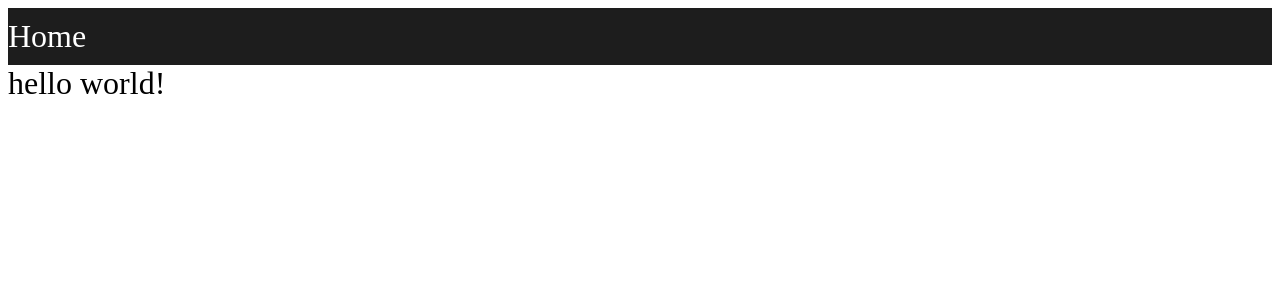
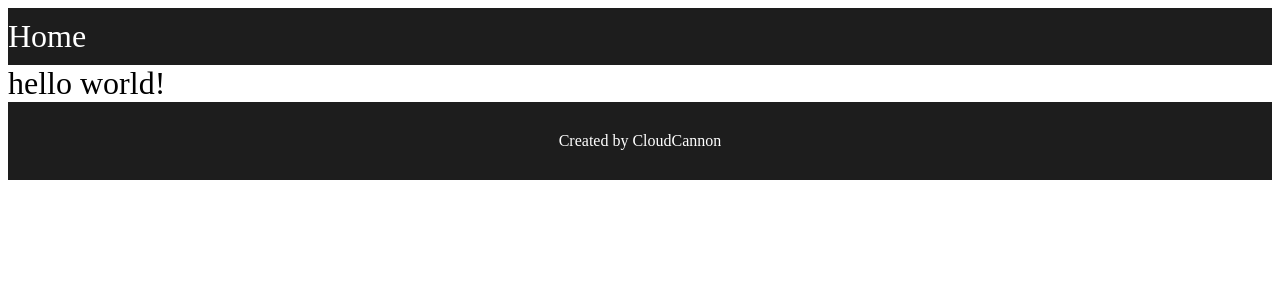
Before and after one commit to collinbrownwriting/writerly, a Jekyll site: the page built from index.html, in a window 1280 px wide. Shown: the top 300 px of the page. Built offline with Jekyll 4.4.1, drawn with Linux system fonts in a browser that asks for light colours.

Commit message:
Update Default

```diff
--- a/_layouts/default.html
+++ b/_layouts/default.html
@@ -25,6 +25,13 @@
         </nav>
 			</div>
   </header>
+  <div class="content">
     {{ content }}
+  </div>
+    <footer>
+      <div class="container">
+        <p class="center-text"> <a href="http://cloudcannon.com">Created by CloudCannon</a></p>
+      </div>
+    </footer>
   </body>
 </html>
```
